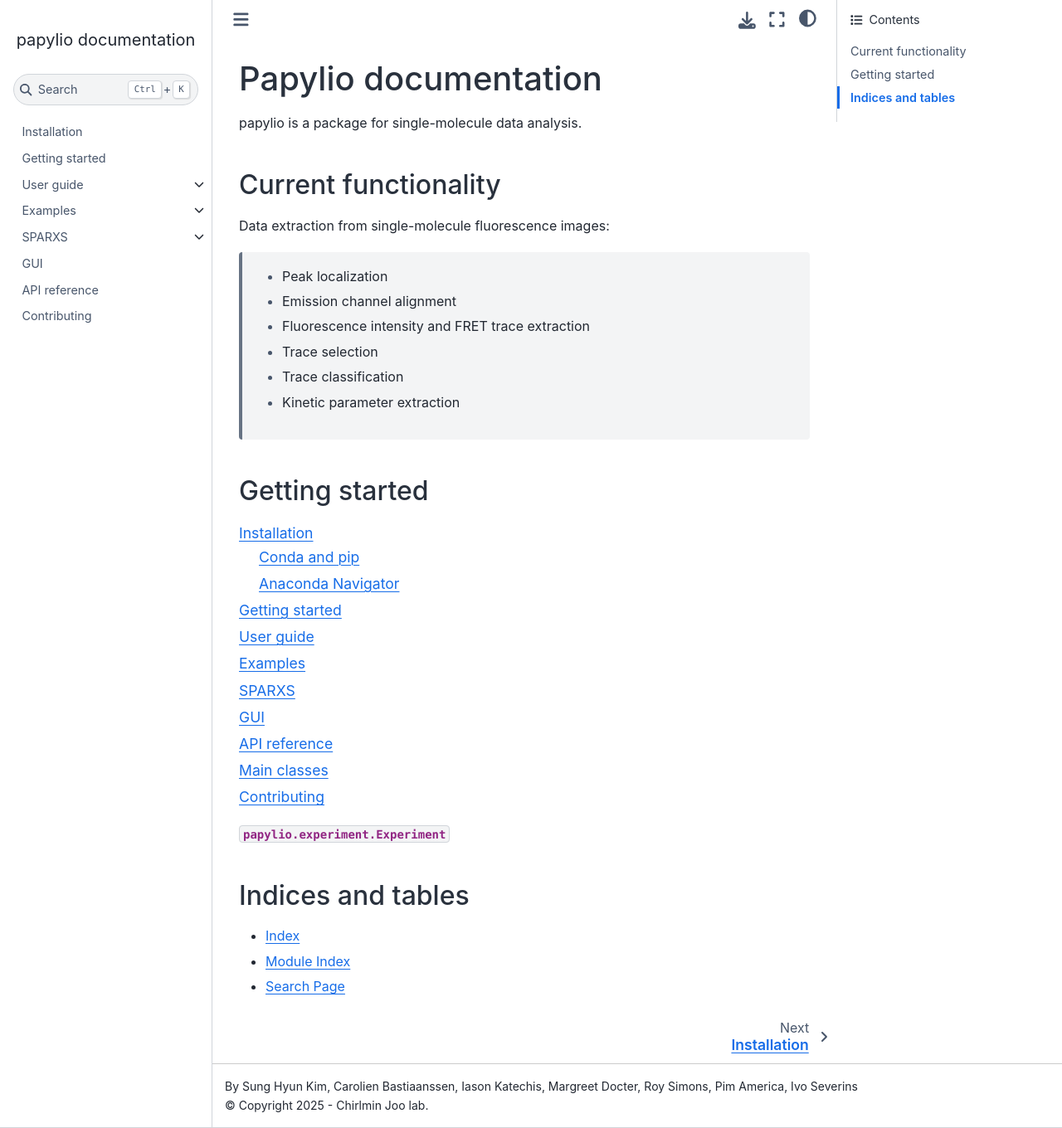
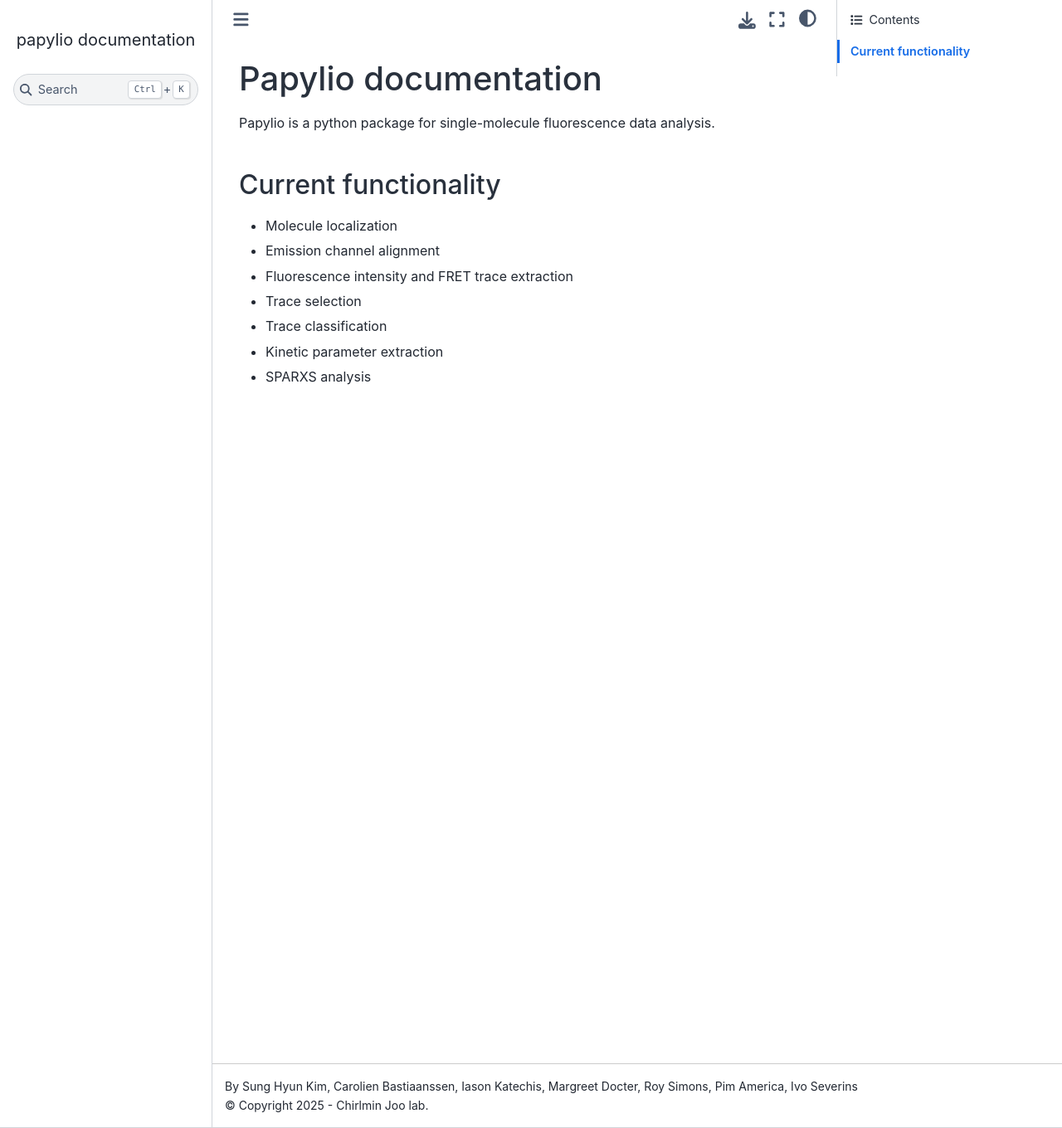
Before and after one commit to jacobkers/papylio_kers, a Sphinx documentation site: the page built from docs/index.rst, in a window 1280 px wide and 1360 px high. Shown: the whole window at 83% size. Built offline with Sphinx 7.4.7 and the Sphinx Book theme 1.1.4, drawn with Linux system fonts in a browser that asks for light colours; pages that are not in the unit, such as notebooks, are missing from menus; the version number could not be read and is left out.

Commit message:
Update index.rst

```diff
--- a/docs/index.rst
+++ b/docs/index.rst
@@ -7,40 +7,15 @@
 Papylio documentation
 ===========================
 
-papylio is a package for single-molecule data analysis.
+Papylio is a python package for single-molecule fluorescence data analysis.
 
 Current functionality
 ---------------------
 
-Data extraction from single-molecule fluorescence images:
-
- - Peak localization
- - Emission channel alignment
- - Fluorescence intensity and FRET trace extraction
- - Trace selection
- - Trace classification
- - Kinetic parameter extraction
-
-Getting started
----------------
-.. toctree::
-   :maxdepth: 2
-
-   Installation
-   Getting started
-   User guide <user_guide/index>
-   Examples <examples/index>
-   SPARXS <SPARXS/index>
-   GUI
-   API reference
-   Contributing
-
-
-:class:`papylio.experiment.Experiment`
-
-Indices and tables
-------------------
-
-* :ref:`genindex`
-* :ref:`modindex`
-* :ref:`search`
+- Molecule localization
+- Emission channel alignment
+- Fluorescence intensity and FRET trace extraction
+- Trace selection
+- Trace classification
+- Kinetic parameter extraction
+- SPARXS analysis
```
